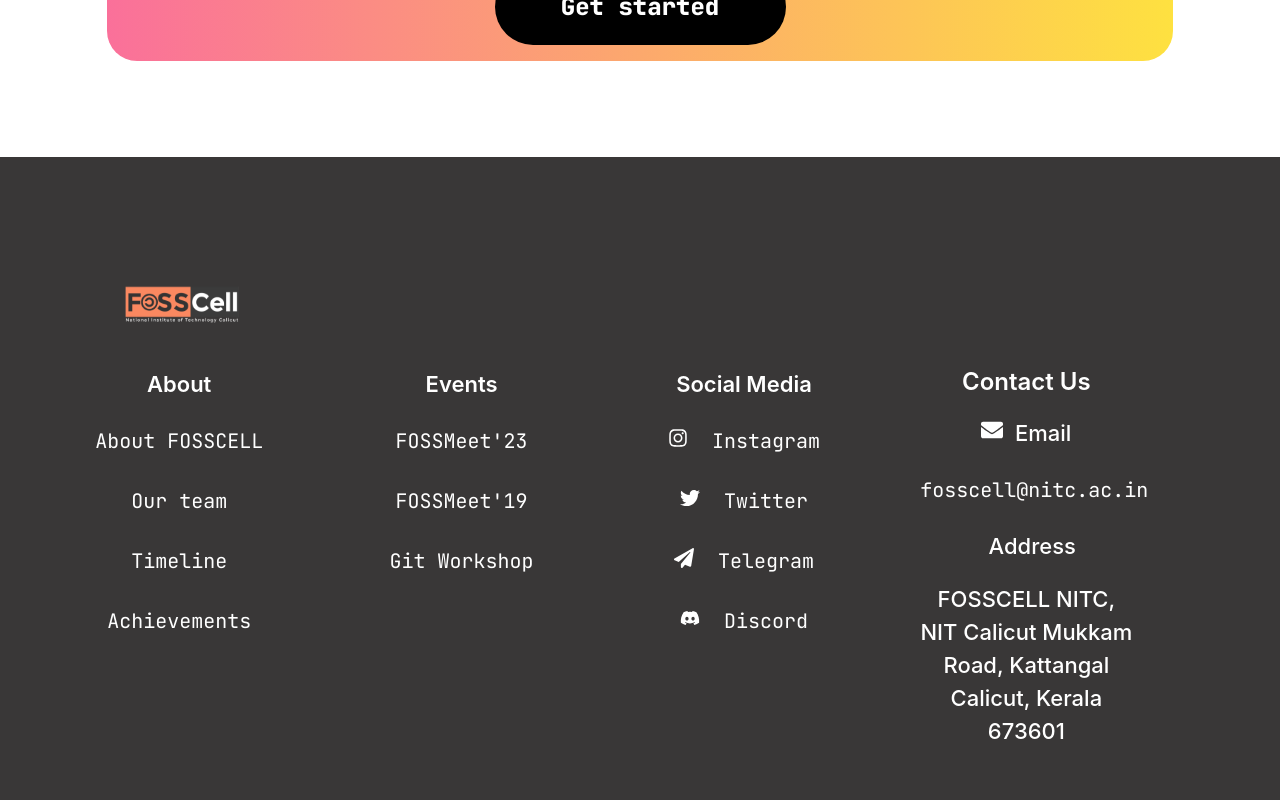
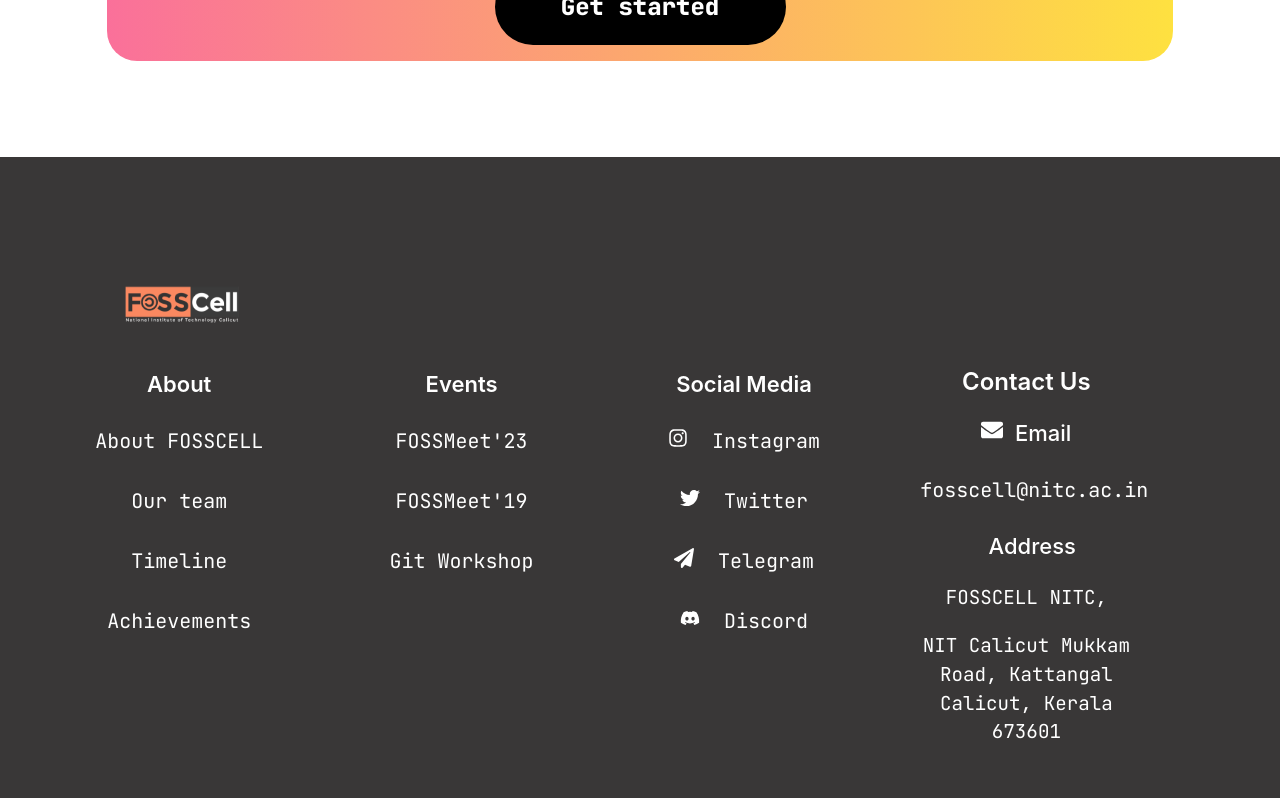
Before and after one commit to FOSSCellNITCalicut/FossCellNITC, a React (Create React App) app: page / in a window 1280 px wide. Shown: the part 3871-4671 px from the top of the page. Built offline with nearby package versions, Linux system fonts and the light colour scheme.

Commit message:
footer font issue

```diff
--- a/src/footer.css
+++ b/src/footer.css
@@ -1,3 +1,6 @@
+@import url('https://fonts.googleapis.com/css2?family=JetBrains+Mono:wght@600&display=swap');
+@import url('https://fonts.googleapis.com/css2?family=JetBrains+Mono&display=swap');
+
 /* Common Styles */
 .row {
   display: flex;
@@ -66,6 +69,11 @@
   top: 20px;
 }
 
+.footers-footer {
+  font-family: 'JetBrains Mono', monospace;
+  font-size: 1.2rem;
+}
+
 /* Media Queries */
 @media (min-width: 768px) {
 
--- a/src/footer.js
+++ b/src/footer.js
@@ -82,10 +82,10 @@
                 <i className="fas fa-map-marked-alt" />
                 &nbsp;&nbsp;Address
               </li>
-              <li>
+              <li className="footers-footer">
                 FOSSCELL NITC,
                 <br />
-                NIT Calicut Mukkam Road, Kattangal Calicut, Kerala 673601
+                <p>NIT Calicut Mukkam Road, Kattangal Calicut, Kerala 673601</p>
               </li>
             </ul>
           </div>
```
